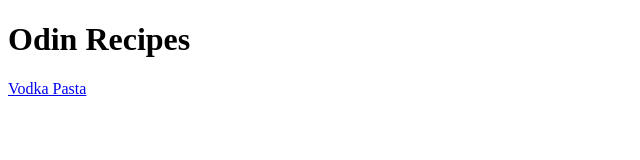
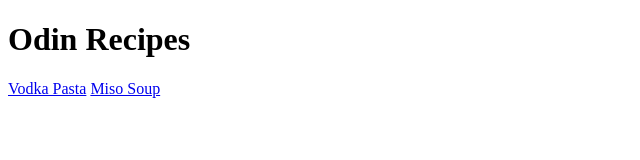
Before and after one commit to zibs829/odin-recipes, a plain HTML site: page index.html in a window 1280 px wide. Shown: the full height of the page, 0-640 px from the left. Drawn offline with Linux system fonts and the light colour scheme.

Commit message:
Add miso-soup.html to index.html

```diff
--- a/index.html
+++ b/index.html
@@ -6,9 +6,10 @@
     <meta name="viewport" content="width=device-width, initial-scale=1.0">
     <title>Document</title>
 </head>
+<body>
 <h1> Odin Recipes </h1>
 <a href="recipes/vodka-pasta.html">Vodka Pasta</a>
-<body>
+<a href="recipes/miso-soup.html">Miso Soup</a>
 
 </body>
 </html>
```
